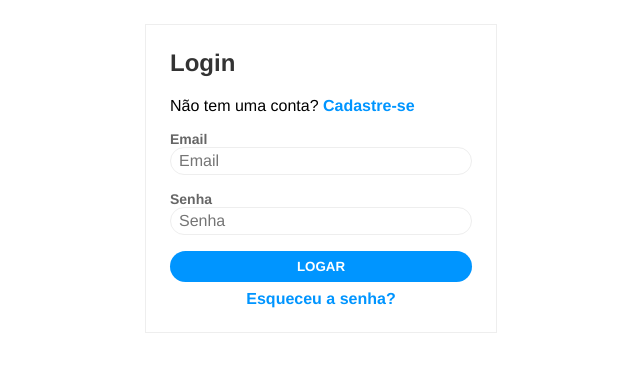
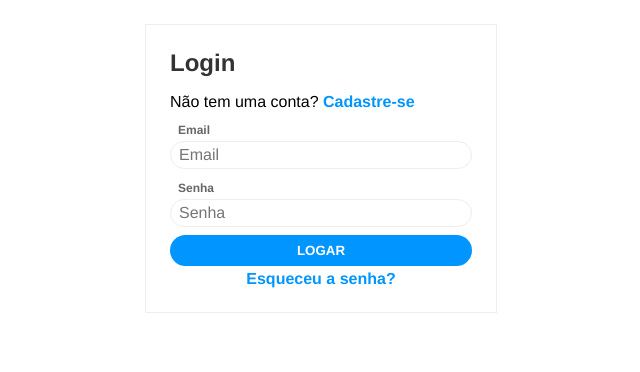
Before and after one commit to senomardetritos/lista_supermercado, a Vue app in the folder app/: page / in a window 1280 px wide. Shown: the top 372 px of the page, without its empty margins (319-959 px from the left). Built offline with nearby package versions, Linux system fonts and the light colour scheme; no server answers.

Commit message:
fix: label padding form-group

```diff
--- a/app/src/assets/css/global.css
+++ b/app/src/assets/css/global.css
@@ -84,12 +84,13 @@ a {
 .form-group {
 	display: flex;
 	flex-direction: column;
-	padding: 8px 0px;
+	padding: 4px 0px;
 }
 
 .form-group label {
-	font-size: 14px;
-	font-weight: 600;
+	font-size: 12px;
+	font-weight: 900;
+	padding: 4px 8px;
 	color: var(--text-light);
 }
 
```
